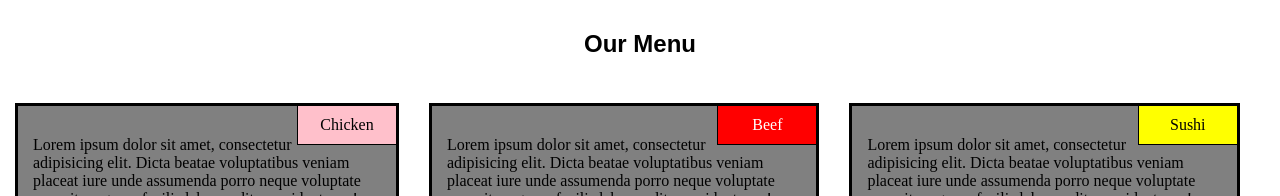
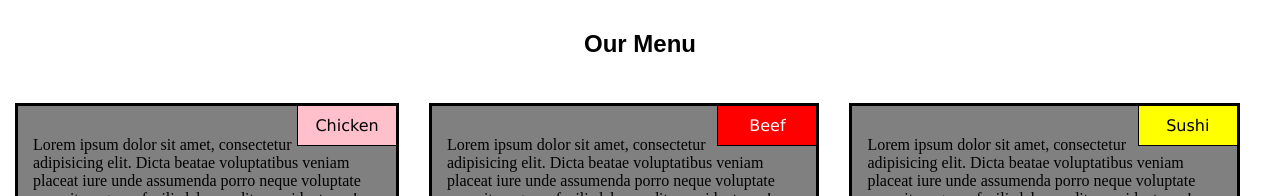
Before and after one commit to Deetachi/coursera-test, a plain HTML site: page module2_solution/index.html in a window 1280 px wide. Shown: the top 196 px of the page. Drawn offline with Linux system fonts and the light colour scheme.

Commit message:
module2_solution

```diff
--- a/module2_solution/main.css
+++ b/module2_solution/main.css
@@ -32,18 +32,21 @@ section {
     background-color: pink;
     color: black;
     margin-top: -31px;
+    font-family: Verdana, Geneva, Tahoma, sans-serif;
 }
 
 #small_box2 {
     background-color: red;
     color: white;
     margin-top: -31px;
+    font-family: Verdana, Geneva, Tahoma, sans-serif;
 }
 
 #small_box3 {
     background-color: yellow;
     color: black;
     margin-top: -31px;
+    font-family: Verdana, Geneva, Tahoma, sans-serif;
 }
 
 [class*="col-"] {
```
